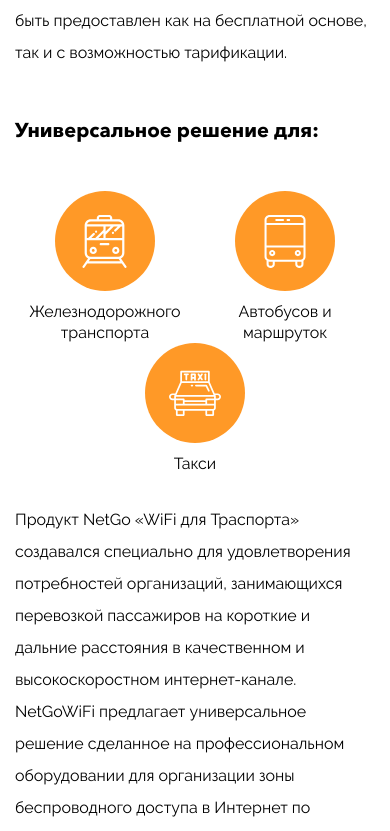
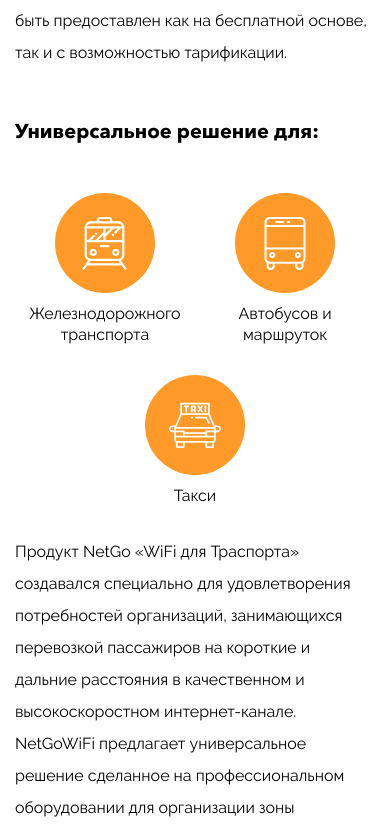
Before and after one commit to ldarksoull/netgowifi, a website: page wifi-transport.html in a window 390 px wide. Shown: the part 827-1658 px from the top of the page. Drawn offline with nearby package versions, Linux system fonts and the light colour scheme.

Commit message:
фикс треугольников таргет, маржин топ транспорте

```diff
--- a/sass/main.sass
+++ b/sass/main.sass
@@ -808,6 +808,9 @@
 .mt-sm
     @media (max-width: 767px)
         margin-top: 10px
+.mt-xs-5
+    @media (max-width: 460px)
+        margin-top: 30px
 .p-none
     padding: 0
 .pl-none
@@ -1240,7 +1243,7 @@
     line-height: 35px
     @media (max-width: 460px)
         font-size: 20px
-        line-height: 22px
+        line-height: 24px
 .content-subtitle-sm
     color: #000000
     font-family: $title-font-bold
--- a/sass/wifi-target.sass
+++ b/sass/wifi-target.sass
@@ -113,6 +113,7 @@
 .target-cost-item-left
   padding-left: 30px
   height: 100%
+  max-height: 100%
   width: 70%
   background-color: #4e0950
   position: relative
@@ -125,6 +126,7 @@
   &::after
     content: ""
     right: -60px
+    top: 0
     position: absolute
     border: 25px solid transparent
     border-left: 35px solid #4e0950
--- a/wifi-transport.html
+++ b/wifi-transport.html
@@ -176,7 +176,7 @@
                                     <div class="solution-item-text text-center">Железнодорожного транспорта</div>
                                 </div>
                             </div>
-                            <div class="solution-item-wrap ">
+                            <div class="solution-item-wrap mt-xs-5">
                                 <div class="solution-item width-100px">
                                     <div class="solution-item-icon mb-sm"><img src="img/wifi-transport/taxi.svg" alt="Такси"></div>
                                     <div class="solution-item-text text-center">Такси</div>
```
Also changed, not shown: blog.html (+1 -0 lines), css/main.css, css/partners.css, css/wifi-target.css.
